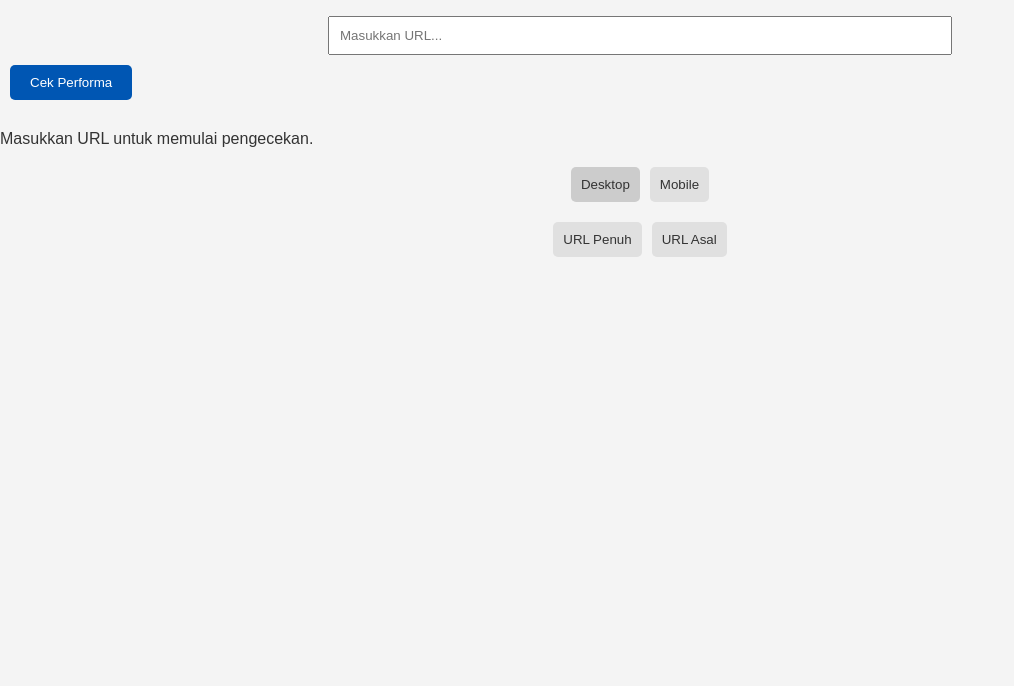
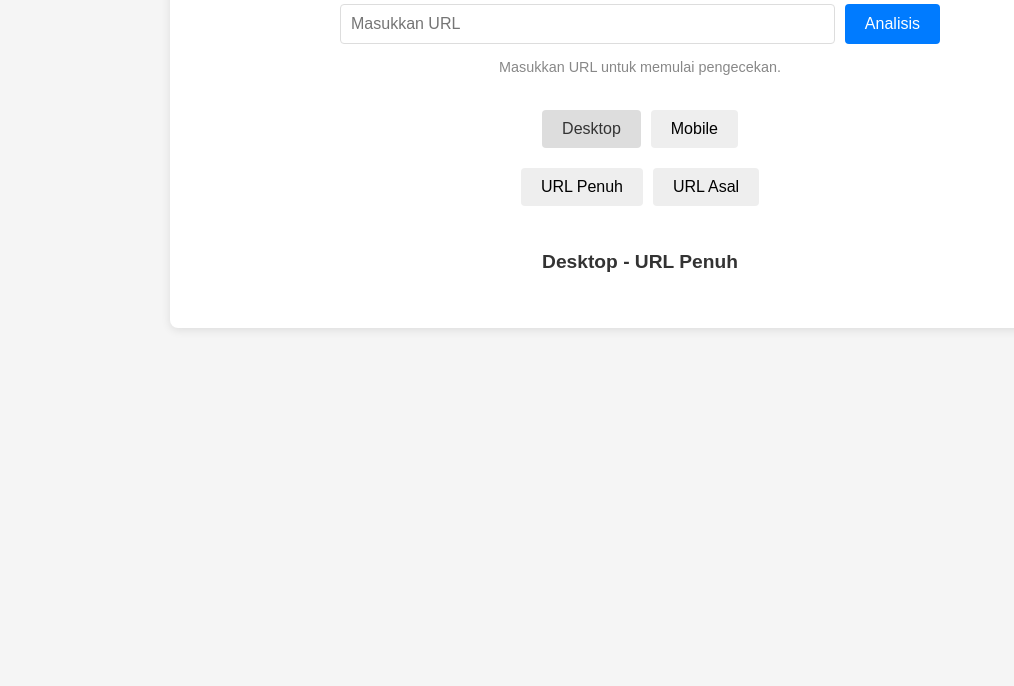
Before and after one commit to Doni354/Performance-Web-Checker, a website: page index.html in a window 1280 px wide. Shown: the part 114-800 px from the top of the page, without its empty margins (0-1014 px from the left). Drawn offline with Linux system fonts and the light colour scheme.

Commit message:
UI UX Update

```diff
--- a/index.html
+++ b/index.html
@@ -7,15 +7,16 @@
     <link rel="stylesheet" href="styles.css">
 </head>
 <body>
+    <div class="container">
         <h1>PageSpeed Checker</h1>
 
-    <!-- Input URL -->
-    <label for="url">Masukkan URL:</label>
-    <input type="text" id="url" placeholder="Masukkan URL...">
-
-    <button id="checkPerformance">Cek Performa</button>
-
+        <div class="input-section">
+            <div class="input-group">
+                <input type="text" id="url" placeholder="Masukkan URL">
+                <button id="checkPerformance">Analisis</button>
+            </div>
             <p id="status" class="status-message">Masukkan URL untuk memulai pengecekan.</p>
+        </div>
 
         <!-- Tabs untuk Desktop/Mobile -->
         <div class="tabs-container">
@@ -30,11 +31,24 @@
         </div>
 
         <!-- Hasil dari kombinasi Desktop/Mobile dan URL Penuh/Asal -->
-    <div id="results-container" class="results-container">
-        <div id="desktop-full" class="sub-tab active"></div>
-        <div id="desktop-origin" class="sub-tab"></div>
-        <div id="mobile-full" class="sub-tab"></div>
-        <div id="mobile-origin" class="sub-tab"></div>
+        <div class="comparison-container">
+            <div id="desktop-full" class="result-section">
+                <div class="comparison-title">Desktop - URL Penuh</div>
+                <div class="comparison-content" id="desktop-full-content"></div>
+            </div>
+            <div id="desktop-origin" class="result-section">
+                <div class="comparison-title">Desktop - URL Asal</div>
+                <div class="comparison-content" id="desktop-origin-content"></div>
+            </div>
+            <div id="mobile-full" class="result-section">
+                <div class="comparison-title">Mobile - URL Penuh</div>
+                <div class="comparison-content" id="mobile-full-content"></div>
+            </div>
+            <div id="mobile-origin" class="result-section">
+                <div class="comparison-title">Mobile - URL Asal</div>
+                <div class="comparison-content" id="mobile-origin-content"></div>
+            </div>
+        </div>
     </div>
 
     <script src="script.js"></script>
--- a/styles.css
+++ b/styles.css
@@ -1,45 +1,77 @@
-/* styles.css */
-
 body {
     font-family: Arial, sans-serif;
-    line-height: 1.6;
     margin: 0;
     padding: 0;
-    background-color: #f4f4f4;
-    color: #333;
+    background-color: #f5f5f5;
+    display: flex;
+    flex-direction: column;
+    align-items: center;
+    text-align: center;
+}
+
+.container {
+    max-width: 900px;
+    width: 100%;
+    margin: 20px;
+    padding: 20px;
+    background-color: #fff;
+    border-radius: 8px;
+    box-shadow: 0 2px 10px rgba(0, 0, 0, 0.1);
 }
 
 h1 {
-    text-align: center;
-    color: #444;
+    font-size: 2em;
+    color: #333;
+    margin-bottom: 20px;
 }
 
-label {
-    display: block;
-    margin: 0 auto 10px;
-    text-align: center;
+.input-section {
+    display: flex;
+    flex-direction: column;
+    align-items: center;
+    margin-bottom: 20px;
 }
 
-input[type="text"] {
-    width: 80%;
+.input-group {
+    display: flex;
+    width: 100%;
     max-width: 600px;
-    padding: 10px;
-    margin: 0 auto;
-    display: block;
+    margin-bottom: 10px;
+    position: relative;
 }
 
-button {
-    background-color: #0056b3;
-    color: #fff;
-    border: none;
-    padding: 10px 20px;
-    cursor: pointer;
-    border-radius: 5px;
-    margin: 10px;
+.input-group input {
+    padding: 10px;
+    font-size: 1em;
+    border: 1px solid #ddd;
+    border-radius: 4px;
+    width: 100%;
+    box-sizing: border-box;
+    margin-right: 10px;
 }
 
-button:hover {
-    background-color: #004494;
+.input-group button {
+    padding: 10px 20px;
+    font-size: 1em;
+    border: none;
+    border-radius: 4px;
+    background-color: #007bff;
+    color: #fff;
+    cursor: pointer;
+    transition: background-color 0.3s;
+    box-sizing: border-box;
+}
+
+.input-group button:hover {
+    background-color: #0056b3;
+}
+
+.status-message {
+    font-size: 0.9em;
+    color: #888;
+    margin-top: 5px;
+    text-align: center;
+    width: 100%;
 }
 
 .tabs-container, .sub-tabs-container {
@@ -49,68 +81,55 @@ button:hover {
 }
 
 .tabs-container button, .sub-tabs-container button {
-    padding: 10px;
+    padding: 10px 20px;
     margin: 0 5px;
+    font-size: 1em;
+    border: none;
+    border-radius: 4px;
+    background-color: #eee;
     cursor: pointer;
-    border: none;
-    border-radius: 5px;
-    background-color: #e0e0e0;
+    transition: background-color 0.3s, color 0.3s;
+}
+
+.tabs-container button.active, .sub-tabs-container button.active {
+    background-color: #ddd;
     color: #333;
 }
 
-.tabs-container button.active, .sub-tabs-container button.active {
-    background-color: #ccc;
-}
+.result-section {
 
-.results-container {
-    display: grid;
-    grid-template-columns: repeat(auto-fit, minmax(300px, 1fr));
-    gap: 20px;
-    justify-content: center;
-    padding: 20px;
-}
-
-.sub-tab {
-    display: none;
-}
-
-.sub-tab.active {
-    display: block;
-}
-
-.result-section {
-    border: 1px solid #ddd;
-    border-radius: 8px;
-    padding: 20px;
-    background-color: #fff;
-    box-shadow: 0 0 10px rgba(0, 0, 0, 0.1);
+    border-radius: 5px;
+    padding: 15px;
+    margin: 10px 0;
+    background-color: #fafafa;
 }
 
 .result-title {
-    font-size: 1.5em;
+    font-size: 1.2em;
     font-weight: bold;
     margin-bottom: 10px;
-    text-align: center;
+    color: #333;
 }
 
 .result-container {
     margin-bottom: 15px;
+    padding: 10px;
+    border: 1px solid #ddd;
+    border-radius: 4px;
+    background-color: #fff;
+    text-align: left;
+    box-shadow: 0 2px 5px rgba(0, 0, 0, 0.1);
 }
 
 .result-label {
-    font-size: 16px;
+    font-size: 1.1em;
     font-weight: bold;
+    margin-bottom: 5px;
 }
 
 .result-description {
-    margin-top: 5px;
-    font-size: 14px;
+    font-size: 0.9em;
     color: #666;
-}
-
-.result-category {
-    font-size: 14px;
-    font-weight: bold;
 }
 
 .result-good {
@@ -128,5 +147,34 @@ button:hover {
 .timestamp {
     font-size: 0.9em;
     color: #888;
-    text-align: center;
+    margin-top: 10px;
 }
+
+.loading {
+    font-style: italic;
+    color: #666;
+}
+
+.comparison-container {
+    display: flex;
+    justify-content: space-between;
+    gap: 20px;
+}
+
+.comparison-container > div {
+    flex: 1;
+    padding: 15px;
+    background-color: #fff;
+}
+
+.comparison-title {
+    font-size: 1.2em;
+    font-weight: bold;
+    margin-bottom: 10px;
+    color: #333;
+}
+
+.comparison-content {
+    font-size: 0.9em;
+    color: #666;
+}
```
Lines whose indentation alone changed are shown as unchanged.
